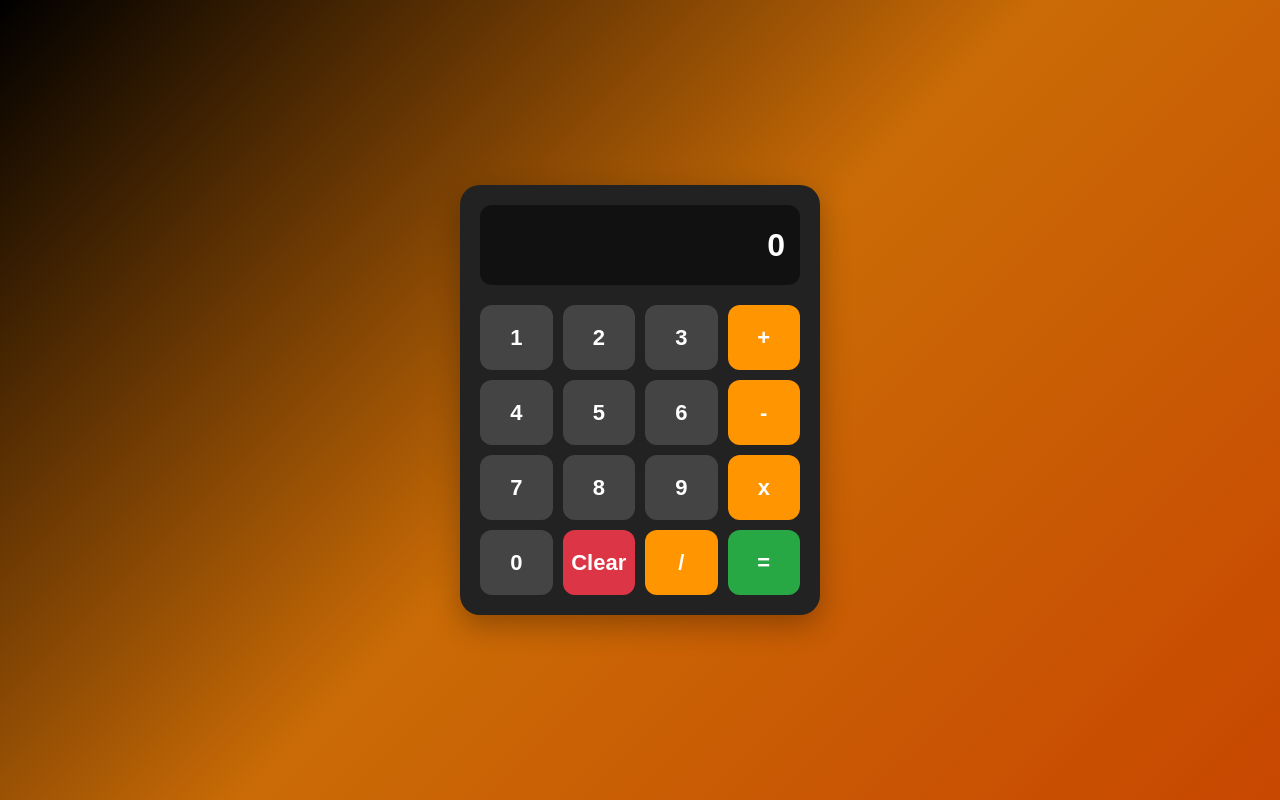
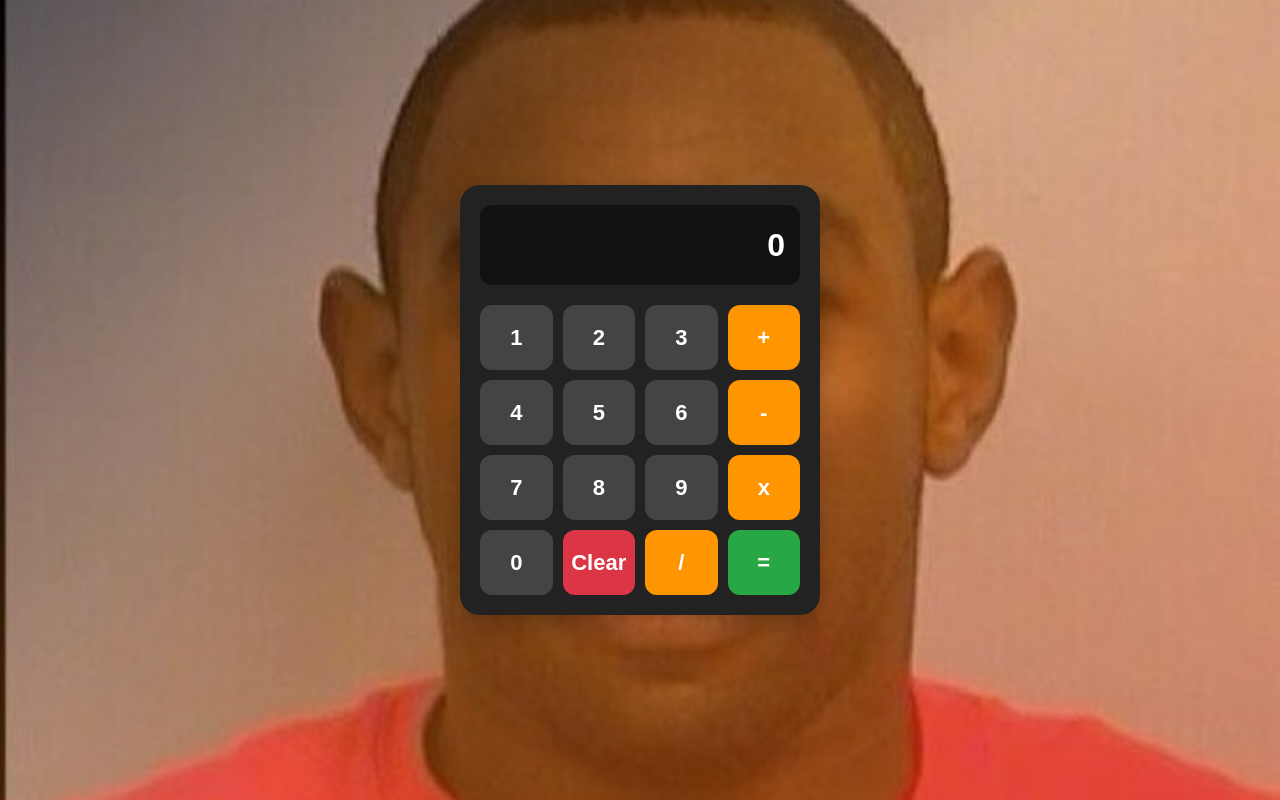
Before and after one commit to sivheng-jpg/Calculator, a plain HTML site: page index.html in a window 1280 px wide. Drawn offline with Linux system fonts and the light colour scheme.

Commit message:
Transaprent Background

```diff
--- a/style.css
+++ b/style.css
@@ -12,11 +12,19 @@ body {
     justify-content: center;
     align-items: center;
 
-    background: linear-gradient(
-    135deg,
-    #000000,
-    #ca6b06,
-    #c84701);
+    background:
+        linear-gradient(
+            135deg,
+            rgba(0, 0, 0, 0.6),
+            rgba(202, 107, 6, 0.4),
+            rgba(200, 71, 1, 0.5)
+        ),
+        url("img/Tyler.jpg");
+
+    background-size: cover;
+    background-position: center;
+    background-repeat: no-repeat;
+
     font-family: Arial, sans-serif;
 }
 
```
Also changed, not shown: img/Tyler.jpg (added).
